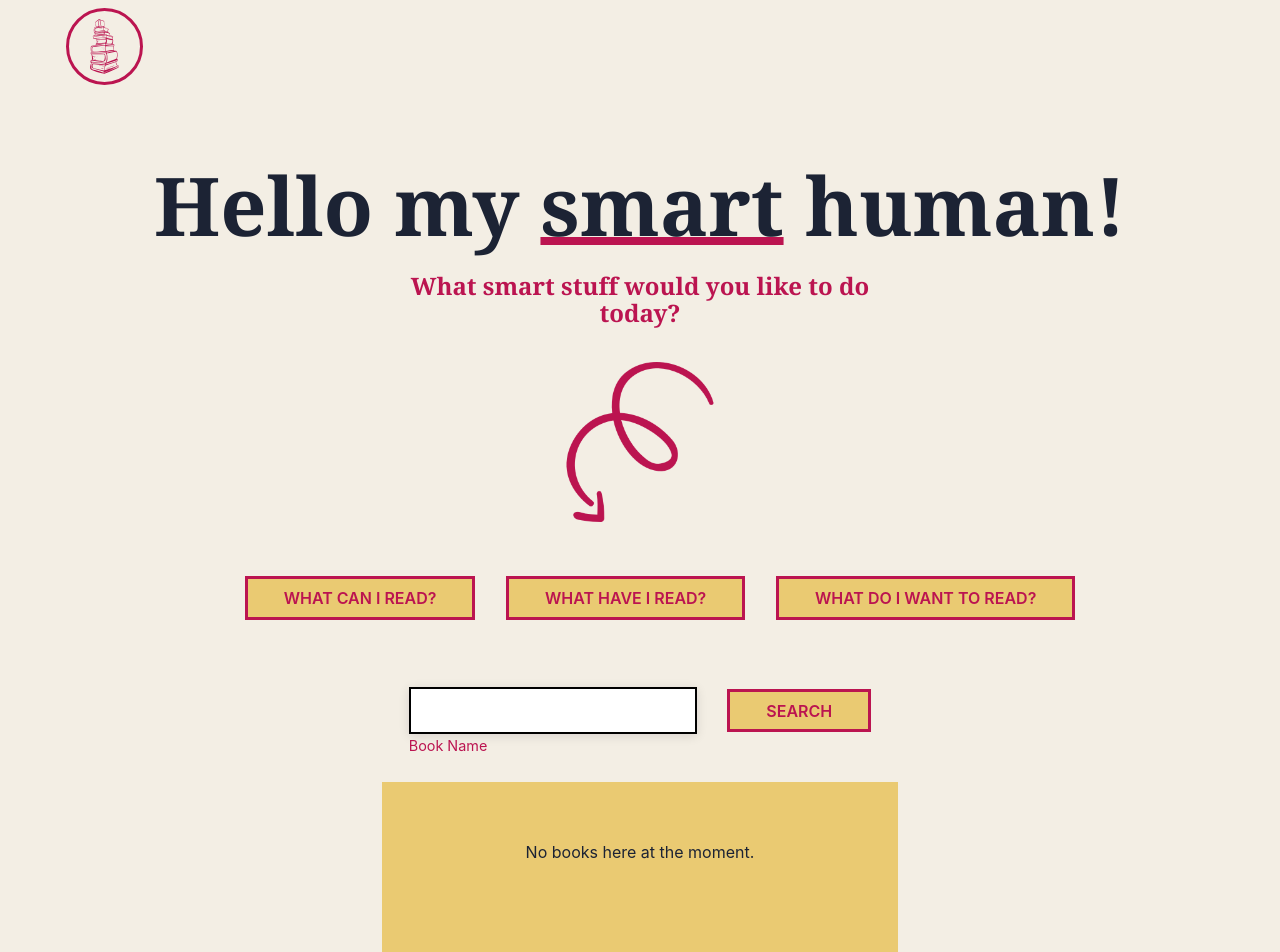
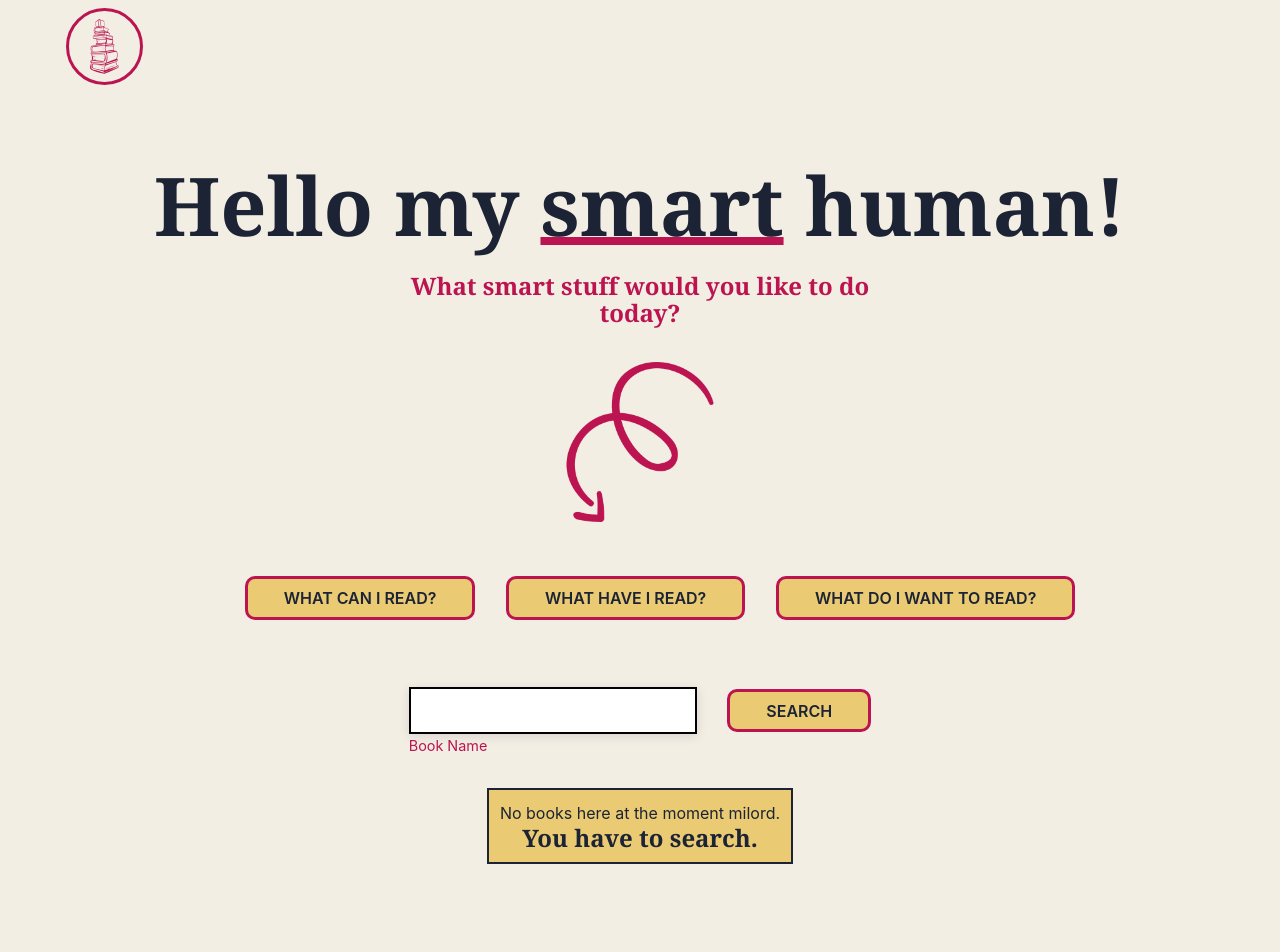
Before and after one commit to vukovicdusan/readingApp, a React (Create React App) app: page /hero/new-books in a window 1280 px wide. Shown: the top 952 px of the page. Built offline with nearby package versions, Linux system fonts and the light colour scheme.

Commit message:
Small css edits

```diff
--- a/src/assets/css/style.css
+++ b/src/assets/css/style.css
@@ -273,7 +273,7 @@ label {
 /** ==== BOX ==== */
 .box {
 	padding: var(--s-1);
-	border: var(--border-1) solid;
+	border: var(--s-5) solid;
 	--color-light: #fff;
 	--color-dark: #000;
 	color: var(--text-dark);
@@ -295,8 +295,7 @@ label {
 	align-items: center;
 }
 
-.frame > img,
-.frame > video {
+.frame > img {
 	inline-size: 100%;
 	block-size: 100%;
 	object-fit: cover;
@@ -328,11 +327,13 @@ label {
 }
 
 /** ==== BUTTON ==== */
-.button {
+.button,
+.button-small {
 	display: inline-block;
 	padding: var(--s-1, 0.8rem) var(--s2, 2.5rem);
 	border: solid 3px var(--color-red);
-	color: var(--color-red);
+	border-radius: 10px;
+	color: var(--text-dark);
 	background-color: var(--background-secondary);
 	cursor: pointer;
 	line-height: 1;
@@ -343,9 +344,15 @@ label {
 	transition: all 0.2s ease;
 }
 
-.button:hover {
-	border-radius: 10px;
-	color: var(--text-dark);
+.button-small {
+	padding: var(--s-2) var(--s1);
+	font-size: var(--s-1);
+}
+
+.button:hover,
+.button-small:hover {
+	border-radius: 0;
+	color: var(--color-red);
 }
 
 .active-list {
@@ -381,12 +388,26 @@ header {
 /** ==== NEW BOOKS REGION ====*/
 #new-books-region {
 	transition: 0.2s ease;
-	--stack-space: 3rem;
+	--stack-space: var(--s3);
 }
 
 #new-books-region img {
 	transform: rotate(0deg);
 }
+
+.book-box .stack {
+	--stack-space: var(--s0);
+	/* --stack-align: flex-start;
+	--stack-justify: flex-start; */
+}
+.book-box.box {
+	padding: var(--s0);
+	border-color: var(--text-dark);
+	box-shadow: var(--box-shadow);
+}
+/* .book-box {
+	box-shadow: var(--box-shadow);
+} */
 /**==== LOADER ==== */
 
 .loader-container {
--- a/src/components/NewBooksList.js
+++ b/src/components/NewBooksList.js
@@ -83,8 +83,8 @@ const NewBooksList = () => {
 	};
 
 	let bookBox = (
-		<div ref={booksListRef} className="[ frame ] [ box ] [ wrap ]">
-			<p>No books here at the moment.</p>
+		<div ref={booksListRef} className="[ box ]">
+			<p>No books here at the moment milord.</p>
 			<h4>You have to search.</h4>
 		</div>
 	);
@@ -96,7 +96,10 @@ const NewBooksList = () => {
 
 	if (!bookState.bookIsLoading && bookState.bookFetched) {
 		bookBox = (
-			<div ref={booksListRef} className="[ frame ] [ box ] [ wrap ]">
+			<div
+				ref={booksListRef}
+				className="[ book-box ] [ frame ] [ box ] [ wrap ]"
+			>
 				<img src={bookCoverSrc} alt="" />
 				<div className="stack">
 					<h4>{bookState.foundBook.title}</h4>
@@ -106,6 +109,10 @@ const NewBooksList = () => {
 							{bookState.foundBook.author}
 						</span>
 					</p>
+					<div className="wrap">
+						<button className="button-small">Already read</button>
+						<button className="button-small">Want to read</button>
+					</div>
 				</div>
 			</div>
 		);
```
